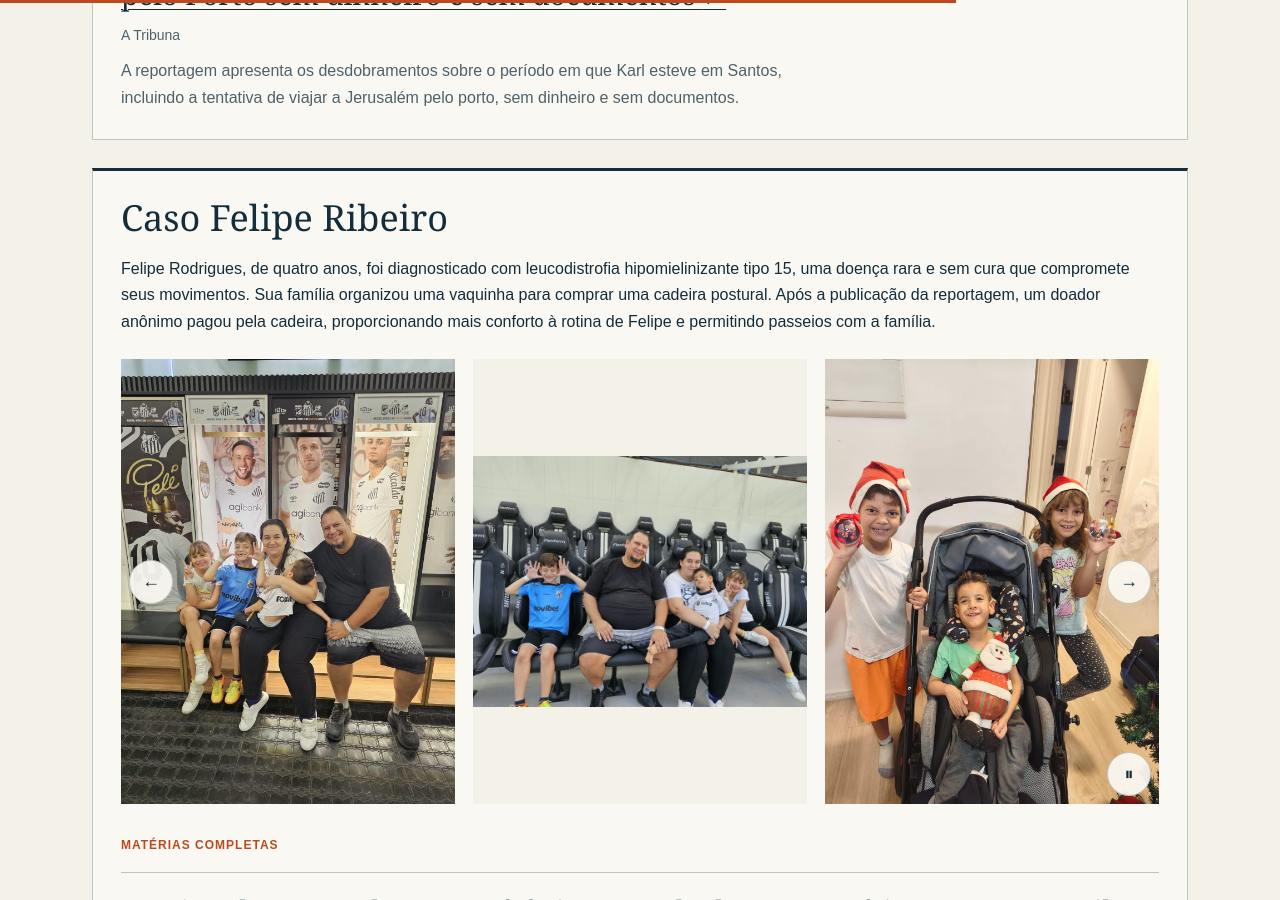
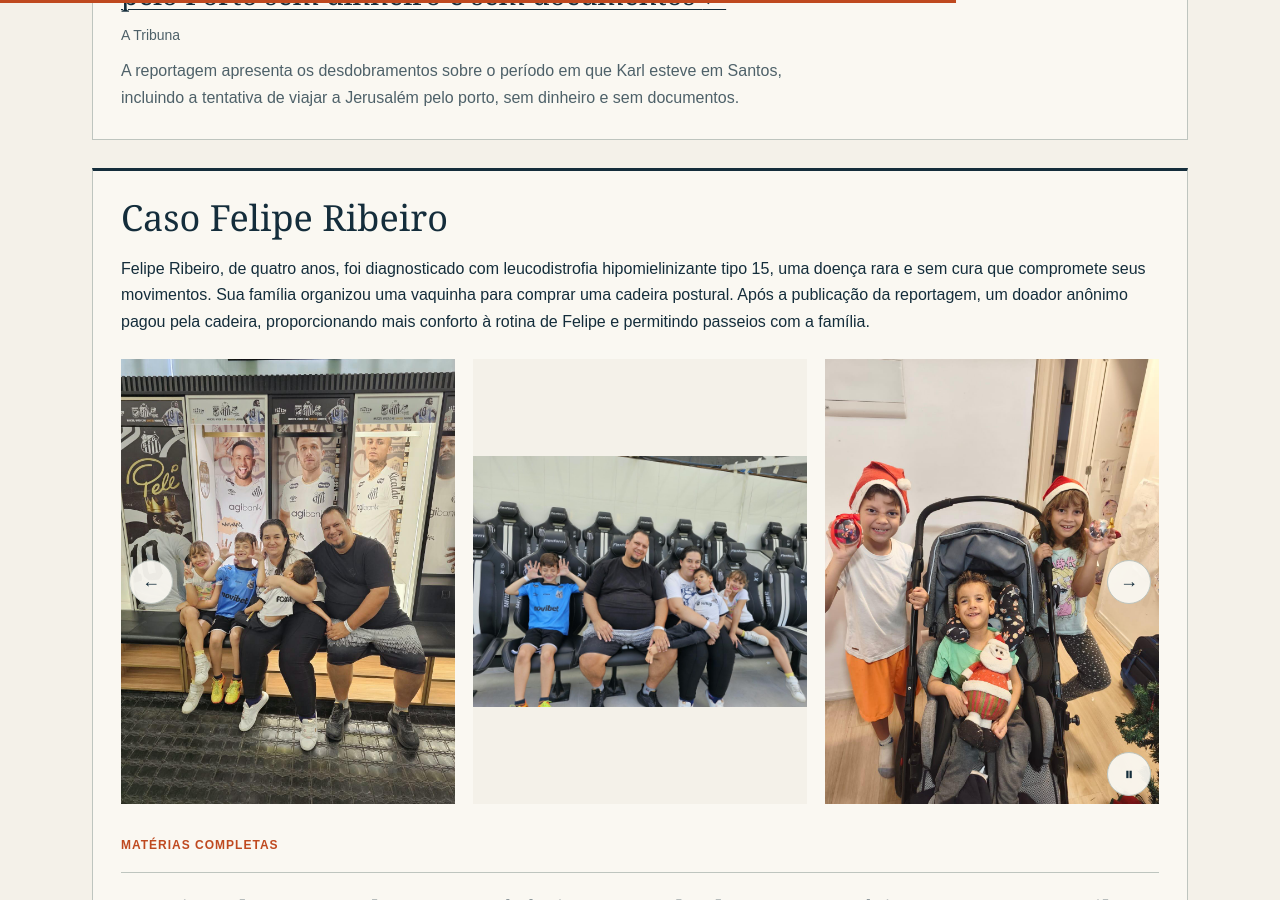
Before and after one commit to iarleyoliveira/ESCUTATIVA, a Jekyll site: the page built from index.html, in a window 1280 px wide and 900 px high, scrolled down 6660 px. Built offline with Jekyll 4.4.1, drawn with Linux system fonts in a browser that asks for light colours.

Commit message:
Update _data/casos/caso-felipe.yml (via Pages CMS)

```diff
--- a/_data/casos/caso-felipe.yml
+++ b/_data/casos/caso-felipe.yml
@@ -1,12 +1,12 @@
 name: Caso Felipe Ribeiro
 ordem: 3
 id: caso-felipe
-descricao: Felipe Rodrigues, de quatro anos, foi diagnosticado com
-  leucodistrofia hipomielinizante tipo 15, uma doença rara e sem cura que
-  compromete seus movimentos. Sua família organizou uma vaquinha para comprar
-  uma cadeira postural. Após a publicação da reportagem, um doador anônimo pagou
-  pela cadeira, proporcionando mais conforto à rotina de Felipe e permitindo
-  passeios com a família.
+descricao: Felipe Ribeiro, de quatro anos, foi diagnosticado com leucodistrofia
+  hipomielinizante tipo 15, uma doença rara e sem cura que compromete seus
+  movimentos. Sua família organizou uma vaquinha para comprar uma cadeira
+  postural. Após a publicação da reportagem, um doador anônimo pagou pela
+  cadeira, proporcionando mais conforto à rotina de Felipe e permitindo passeios
+  com a família.
 fotos:
   - imagem: /assets/uploads/casos/caso-felipe-1.jpg
     descricao: Felipe em sua cadeira, com a família ao lado de uma estátua do Hulk.
```
